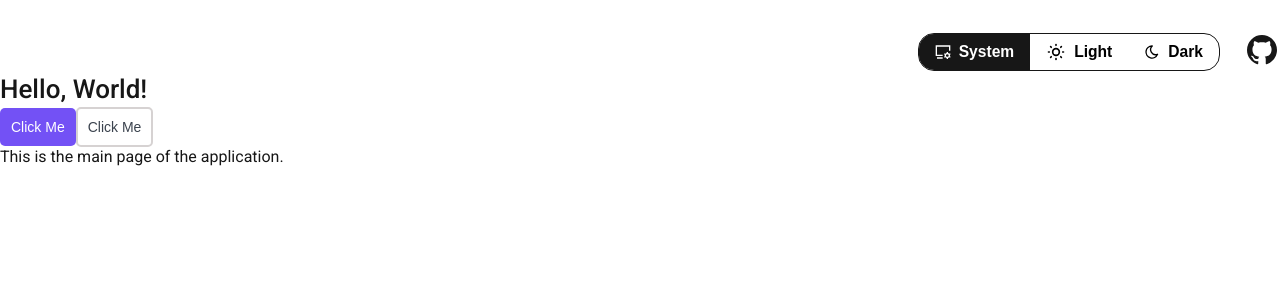
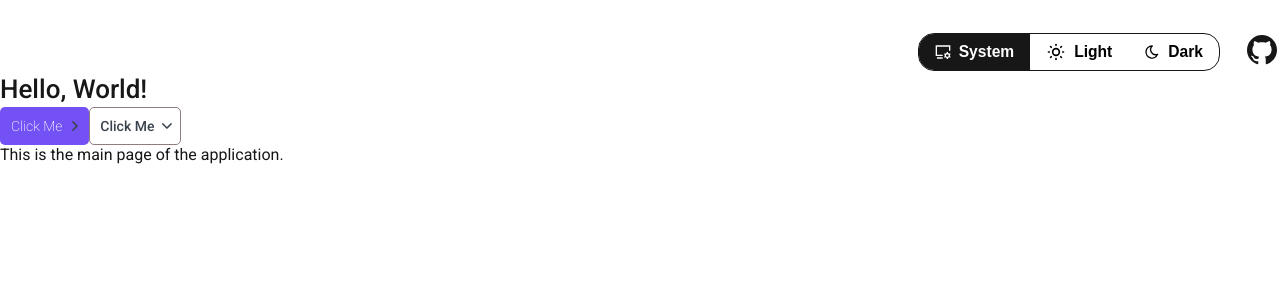
Before and after one commit to EFilonov/course-rating, a Next.js app: page / in a window 1280 px wide. Shown: the top 300 px of the page. Built offline with nearby package versions, Linux system fonts and the light colour scheme.

Commit message:
add: button icon appearence & logic. Turbopack rules 4 svg + svgr for webpack

```diff
--- a/next.config.ts
+++ b/next.config.ts
@@ -9,7 +9,15 @@ const withBundleAnalyzer = initializeBundleAnalyzer({
 
 // https://nextjs.org/docs/pages/api-reference/next-config-js
 const nextConfig: NextConfig = {
-    output: 'standalone'
+    output: 'standalone',
+    turbopack: {
+        rules: {
+            '*.svg': {
+                loaders: ['@svgr/webpack'],
+                as: '*.js',
+            },
+    },
+  },
 };
 
 export default withBundleAnalyzer(nextConfig);
--- a/package.json
+++ b/package.json
@@ -25,12 +25,14 @@
         "@eslint/js": "^9.27.0",
         "@next/bundle-analyzer": "^15.3.2",
         "@next/eslint-plugin-next": "^15.3.2",
+        "@svgr/webpack": "^8.1.0",
         "@trivago/prettier-plugin-sort-imports": "^5.2.2",
         "@types/node": "^22.15.21",
         "@types/react": "^19.1.4",
         "@types/react-dom": "^19.1.5",
         "@typescript-eslint/eslint-plugin": "^8.32.1",
         "@typescript-eslint/parser": "^8.32.1",
+        "classnames": "^2.5.1",
         "eslint": "^9.27.0",
         "eslint-config-next": "^15.3.2",
         "eslint-config-prettier": "^10.1.5",
--- a/src/app/components/Button/Button.module.css
+++ b/src/app/components/Button/Button.module.css
@@ -1,20 +1,26 @@
 .button {
     display: inline-block;
+
     box-sizing: border-box;
     padding: 10px;
+
     cursor: pointer;
+    transition: all 0.2s ease-in-out;
+    text-align: center;
+
+    border: 1px solid transparent;
     border-radius: 5px;
-    border: 1px solid transparent;
-    text-align: center;
+
+    font-family: inherit;
     font-size: 14px;
-    transition: all 0.2s ease-in-out;
-    font-weight: 200;
+    font-weight: 200
 }
 
 .blue {
+    cursor: pointer;
+
     color: var(--white);
     background-color: var(--primary);
-    cursor: pointer;
 }
 
 .blue:hover {
@@ -23,11 +29,28 @@
 
 .gray {
     color: var(--black);
+    border: 1px solid var(--gray-light);
     background: none;
-    border: 2px solid var(--gray-light);
-    font-weight: 300;
+
+    font-weight: 500;
 }
 
 .gray:hover {
     background-color: var(--primary);
 }
+
+.arrow {
+    display: inline-block;
+
+    margin-left: 10px;
+}
+
+.down {
+    transition: all 0.2s;
+    transform: rotate(90deg);
+}
+
+.blue:hover svg path,
+.gray:hover svg path {
+    fill: var(--white);
+}
--- a/src/app/components/Button/Button.tsx
+++ b/src/app/components/Button/Button.tsx
@@ -2,15 +2,28 @@ import {ButtonProps} from "./Button.props";
 import {JSX} from "react";
 import style from './Button.module.css';
 import cn from 'classnames';
+import Arrow from './arrow.svg';
 
-const Button = ({ appearance, children }: ButtonProps): JSX.Element  => {
+
+const Button = ({ appearance, children, className, arrow = 'none', ...props }: ButtonProps): JSX.Element  => {
     return (
-        <button className={cn(style.button, {
-            [style.blue]: appearance === 'blue',
-            [style.gray]: appearance === 'gray'
-        })}>
+        <>
+        <button className={cn(style.button, className,
+            {
+                [style.blue]: appearance === 'blue',
+                [style.gray]: appearance === 'gray'
+            })}
+            {...props}
+            >
+
             {children}
-        </button>
+            {arrow !== 'none' && <span className={cn(style.arrow, { //if arrow === 'right') {
+                [style.down]: arrow === 'down',
+            })}>
+                <Arrow />
+            </span>}
+
+        </button></>
     );
 };
 
--- a/src/app/globals.css
+++ b/src/app/globals.css
@@ -1,9 +1,8 @@
 :root {
-    --background: #ffffff;
-    ;
+    --background: #fff;
     --foreground: #171717;
     --black: #3B434E;
-    --gray-light: #d6d2d2;
+    --gray-light: #927d7d;
     --gray: #A4A4A4;
     --gray-dark: #6C7077;
     --white: white;
--- a/src/app/page.tsx
+++ b/src/app/page.tsx
@@ -1,10 +1,10 @@
-import HomePage from '@/app/(delete-this-and-modify-page.tsx)/HomePage';
+'use client';
+// import HomePage from '@/app/(delete-this-and-modify-page.tsx)/HomePage';
 import type { Metadata } from 'next';
-import React from 'react';
+import React, { use } from 'react';
 import NavigationBar from '@/app/(delete-this-and-modify-page.tsx)/NavigationBar';
 import Htag from './components/Htag/Htag';
 import Button from './components/Button/Button';
-
 
 /**
  * The main page component that renders the HomePage component.
@@ -12,19 +12,18 @@ import Button from './components/Button/Button';
  * @returns {JSX.Element} The rendered HomePage component.
  */
 
-const Page = () => {
-
-
-
-    // const [hovering, setHovering] = React.useState(false);
+const Page = (): React.JSX.Element => {
 
     return <div>
         <NavigationBar />
+
         {/* <HomePage /> */}
 
         <Htag tag='h1'>Hello, World!</Htag>
-        <Button appearance='blue'>Click Me</Button>
-        <Button appearance='gray'>Click Me</Button>
+        <Button appearance='blue' arrow = 'right'>Click Me</Button>
+        <Button appearance='gray' arrow = 'down'>Click Me</Button>
+
+
         <p>This is the main page of the application.</p>
     </div>;
 };
```
Also changed, not shown: src/app/components/Button/Button.props.ts (+7 -2 lines), src/app/components/Button/arrow.svg (added), 1 other file (tests, documents, lock files or other folders).
